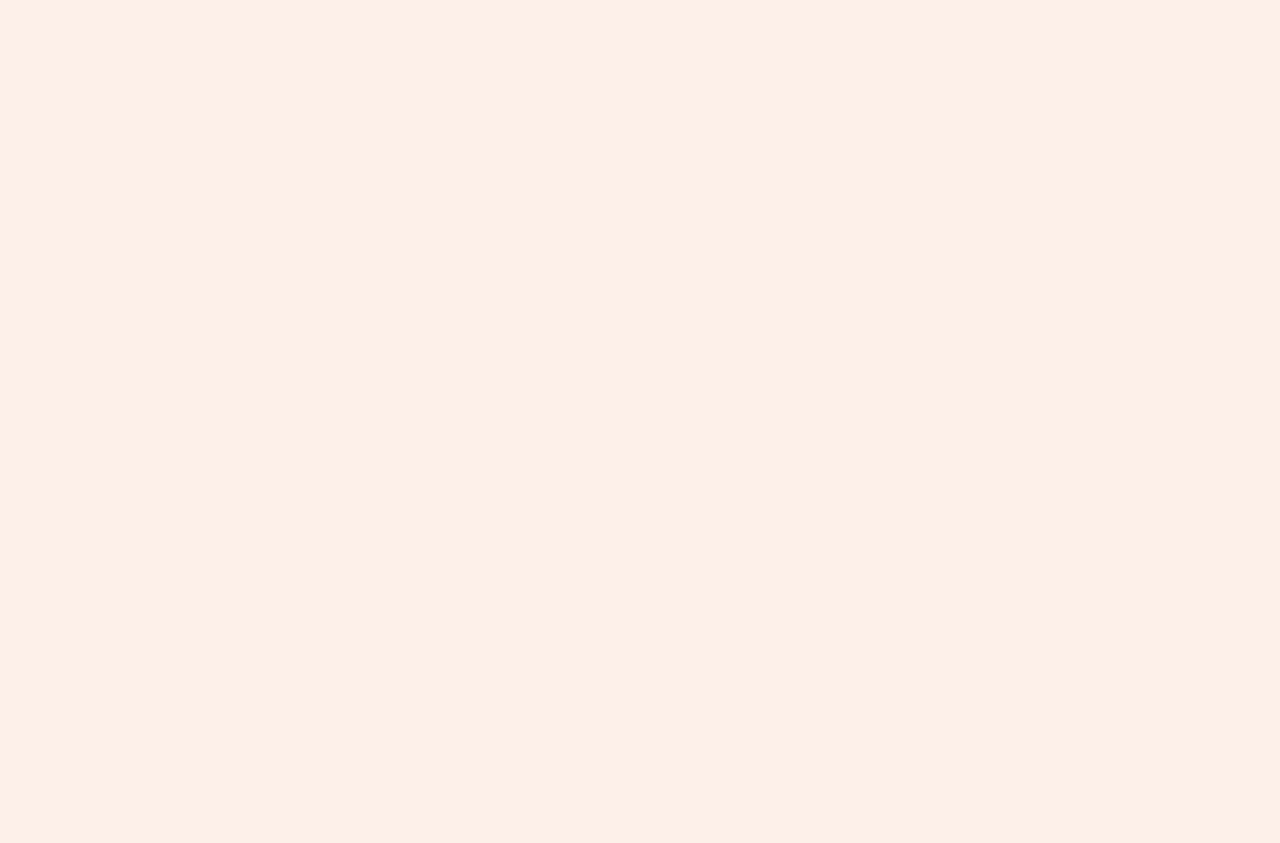
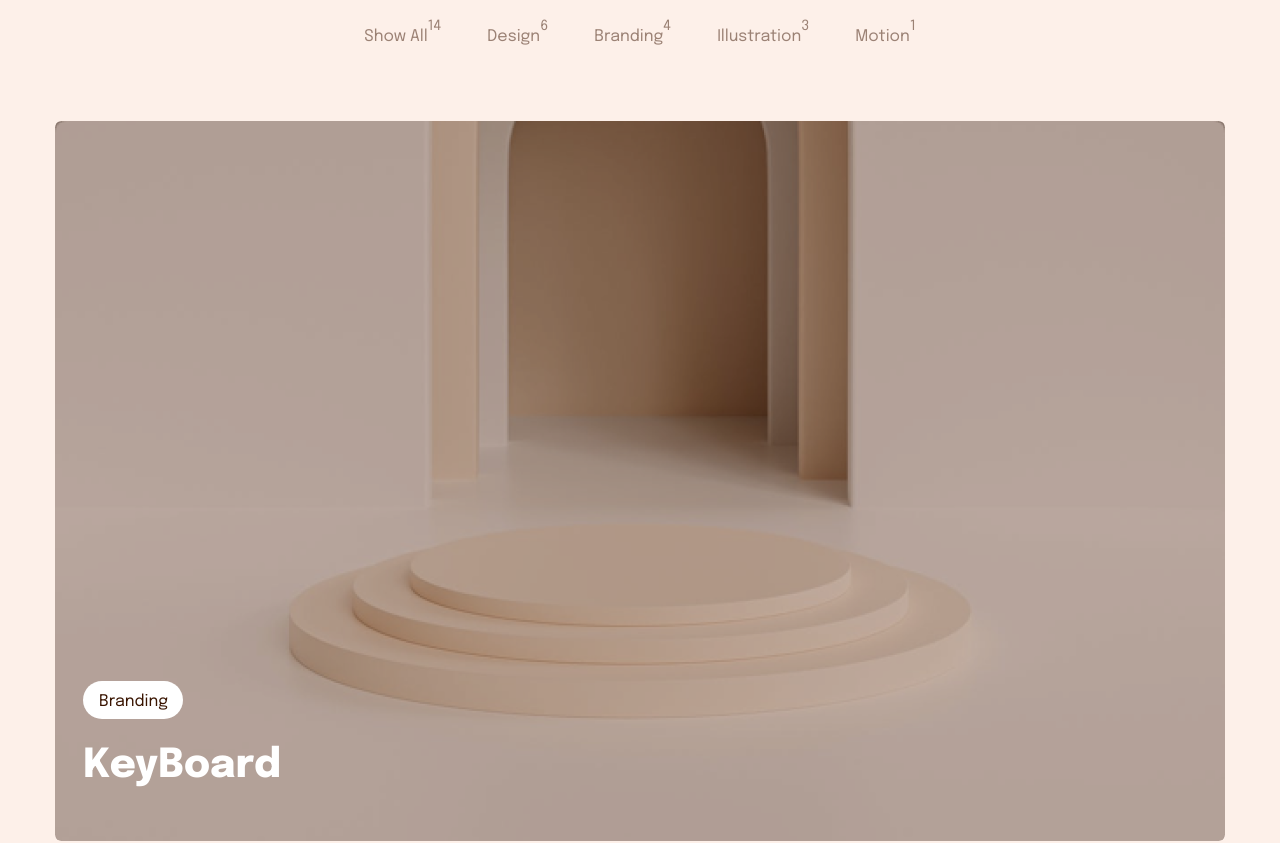
Before and after one commit to jgotawala-cci/CSS, a Vue app: page / in a window 1280 px wide. Shown: the part 460-1303 px from the top of the page. Before the commit the page ends 800 px from the top, so only its background shows below. Built offline with nearby package versions, Linux system fonts and the light colour scheme.

Commit message:
Tabs and grid styling completed

```diff
--- a/src/components/main/MainView.vue
+++ b/src/components/main/MainView.vue
@@ -1,19 +1,19 @@
 <template>
   <main>
     <banner-content />
-    <!-- <div class="container">
+    <div class="container">
       <tabs-view />
       <grid-view />
-      <pagination-view />
-      <contact-view />
-    </div> -->
+      <!-- <pagination-view />
+      <contact-view /> -->
+    </div>
   </main>
 </template>
 
 <script setup>
 import BannerContent from "./BannerContent.vue";
-// import TabsView from "./TabsView.vue";
-// import GridView from "./GridView.vue";
+import TabsView from "./TabsView.vue";
+import GridView from "./GridView.vue";
 // import PaginationView from "./PaginationView.vue";
 // import ContactView from "./ContactView.vue";
 </script>
--- a/src/components/main/TabsView.vue
+++ b/src/components/main/TabsView.vue
@@ -10,7 +10,7 @@
   <div class="dropdown" :class="{ active: showDropdown }">
     <section class="dropdown-view" @click="toggelDropdown">
       <label>{{ selected }}</label>
-      <img :src="dropDowndownImg" class="triangle" />
+      <img :src="dropDowndownImg" class="triangle" height="16" width="20" />
     </section>
     <div class="dropdown-content">
       <ul>
--- a/src/styles/css/styles.css
+++ b/src/styles/css/styles.css
@@ -341,3 +341,176 @@ button {
     display: inline;
   }
 }
+/* Tabs */
+/* line 4, ../sass/layout/_tabs.scss */
+main div nav {
+  display: none;
+}
+@media (min-width: 769px) {
+  /* line 4, ../sass/layout/_tabs.scss */
+  main div nav {
+    display: flex;
+    justify-content: center;
+    margin-top: 76px;
+    gap: 46px;
+  }
+  /* line 12, ../sass/layout/_tabs.scss */
+  main div nav a:hover {
+    color: var(--dark-brown);
+  }
+  /* line 15, ../sass/layout/_tabs.scss */
+  main div nav a sup {
+    font-size: 14px;
+    line-height: 1.71;
+    position: relative;
+    /* Enable positioning */
+    top: -5px;
+    /* Adjust the vertical position as needed */
+  }
+}
+/* line 24, ../sass/layout/_tabs.scss */
+main div .dropdown {
+  position: relative;
+}
+/* line 26, ../sass/layout/_tabs.scss */
+main div .dropdown .dropdown-view {
+  display: flex;
+  justify-content: space-between;
+  align-items: center;
+  color: rgba(57, 20, 0, 0.5);
+  background-color: #fff;
+  border: 1px solid #f3d1bf;
+  border-radius: 6px;
+  margin-top: 28px;
+  padding: 4.5px 16px;
+  position: relative;
+}
+/* line 38, ../sass/layout/_tabs.scss */
+main div .dropdown .dropdown-view label {
+  padding-top: 5px;
+}
+/* line 42, ../sass/layout/_tabs.scss */
+main div .dropdown .dropdown-view:hover {
+  cursor: pointer;
+  border: 1px solid #f7cc47;
+  color: #391400;
+}
+@media (min-width: 769px) {
+  /* line 24, ../sass/layout/_tabs.scss */
+  main div .dropdown {
+    display: none;
+  }
+}
+/* line 52, ../sass/layout/_tabs.scss */
+main div .dropdown-content {
+  width: 100%;
+  position: absolute;
+  z-index: 1;
+  background-color: #fff;
+  border-bottom-left-radius: 6px;
+  border-bottom-right-radius: 6px;
+  top: 100%;
+  left: 0;
+  max-height: 0;
+  /* Initially hide the dropdown */
+  overflow: hidden;
+  transition: max-height 0.5s ease;
+}
+/* line 66, ../sass/layout/_tabs.scss */
+main div .dropdown-content ul {
+  list-style: none;
+  margin: 0;
+  padding: 0;
+}
+/* line 70, ../sass/layout/_tabs.scss */
+main div .dropdown-content ul li {
+  height: 40px;
+  line-height: 2.7;
+  border-bottom: 1px solid #f38472;
+  padding-left: 16px;
+}
+/* line 75, ../sass/layout/_tabs.scss */
+main div .dropdown-content ul li a {
+  display: block;
+}
+/* line 77, ../sass/layout/_tabs.scss */
+main div .dropdown-content ul li a:hover {
+  color: #391400;
+}
+/* line 84, ../sass/layout/_tabs.scss */
+main div .dropdown.active .dropdown-content {
+  max-height: 250px;
+  /* Show the dropdown by setting max-height to a value */
+}
+
+/* line 89, ../sass/layout/_tabs.scss */
+.selected {
+  color: #391400;
+}
+
+/* Grid */
+/* line 3, ../sass/layout/_grid.scss */
+.grid-container {
+  display: grid;
+  gap: 32px;
+  /* Adjust the gap between grid items as needed */
+  place-items: center;
+  grid-template-columns: 1fr;
+  line-height: 0;
+  margin-top: 48px;
+}
+/* line 11, ../sass/layout/_grid.scss */
+.grid-container figure {
+  width: 100%;
+  position: relative;
+  margin: 0;
+}
+/* line 15, ../sass/layout/_grid.scss */
+.grid-container figure:hover {
+  opacity: 0.9;
+  cursor: pointer;
+}
+/* line 20, ../sass/layout/_grid.scss */
+.grid-container figure img {
+  width: 100%;
+  height: 416px;
+  object-fit: cover;
+  border-radius: 6px;
+}
+/* line 26, ../sass/layout/_grid.scss */
+.grid-container figure figcaption {
+  position: absolute;
+  bottom: 51px;
+  left: 28px;
+  line-height: 2;
+}
+/* line 31, ../sass/layout/_grid.scss */
+.grid-container figure figcaption span {
+  display: inline-block;
+  background-color: #fff;
+  padding: 5px 15px 1px 16px;
+  border-radius: 19px;
+}
+/* line 37, ../sass/layout/_grid.scss */
+.grid-container figure figcaption h2 {
+  margin-top: 23px;
+}
+@media (min-width: 769px) {
+  /* line 3, ../sass/layout/_grid.scss */
+  .grid-container {
+    grid-template-columns: 1fr 1fr;
+    /* Two columns of equal width */
+    grid-template-rows: 1fr auto;
+    /* One row with full width, and one row with two columns */
+    margin-top: 68px;
+  }
+  /* line 48, ../sass/layout/_grid.scss */
+  .grid-container figure:first-child {
+    grid-column: 1 / -1;
+    /* Span the full width of the grid */
+  }
+  /* line 52, ../sass/layout/_grid.scss */
+  .grid-container figure:first-child img {
+    height: 720px;
+  }
+}
--- /dev/null
+++ b/src/styles/sass/layout/_grid.scss
@@ -0,0 +1,56 @@
+/* Grid */
+
+.grid-container {
+  display: grid;
+  gap: 32px; /* Adjust the gap between grid items as needed */
+  place-items: center;
+  grid-template-columns: 1fr;
+  line-height: 0;
+  margin-top: 48px;
+
+  figure {
+    width: 100%;
+    position: relative;
+    margin: 0;
+    &:hover {
+      opacity: 0.9;
+      cursor: pointer;
+    }
+
+    img {
+      width: 100%;
+      height: 416px;
+      object-fit: cover;
+      border-radius: 6px;
+    }
+    figcaption {
+      position: absolute;
+      bottom: 51px;
+      left: 28px;
+      line-height: 2;
+      span {
+        display: inline-block;
+        background-color: $white;
+        padding: 5px 15px 1px 16px;
+        border-radius: 19px;
+      }
+      h2 {
+        margin-top: 23px;
+      }
+    }
+  }
+
+  @media (min-width: $screen-md) {
+    grid-template-columns: 1fr 1fr; /* Two columns of equal width */
+    grid-template-rows: 1fr auto; /* One row with full width, and one row with two columns */
+    margin-top: 68px;
+
+    figure:first-child {
+      grid-column: 1 / -1; /* Span the full width of the grid */
+    }
+
+    figure:first-child img {
+      height: 720px;
+    }
+  }
+}
--- a/src/styles/sass/layout/_layout.scss
+++ b/src/styles/sass/layout/_layout.scss
@@ -1,3 +1,5 @@
 @import "header";
 @import "banner";
+@import "tabs";
+@import "grid";
 @import "footer";
--- /dev/null
+++ b/src/styles/sass/layout/_tabs.scss
@@ -0,0 +1,91 @@
+/* Tabs */
+main {
+  div {
+    nav {
+      display: none;
+      @media (min-width: $screen-md) {
+        display: flex;
+        justify-content: center;
+        margin-top: 76px;
+        gap: 46px;
+        a {
+          &:hover {
+            color: var(--dark-brown);
+          }
+          sup {
+            font-size: 14px;
+            line-height: 1.71;
+            position: relative; /* Enable positioning */
+            top: -5px; /* Adjust the vertical position as needed */
+          }
+        }
+      }
+    }
+    .dropdown {
+      position: relative;
+      .dropdown-view {
+        display: flex;
+        justify-content: space-between;
+        align-items: center;
+        color: $transparent-dark-brown;
+        background-color: $white;
+        border: 1px solid $pale-apricot;
+        border-radius: $b-radius;
+        margin-top: 28px;
+        padding: 4.5px 16px;
+        position: relative;
+
+        label {
+          padding-top: 5px;
+        }
+
+        &:hover {
+          cursor: pointer;
+          border: 1px solid $yellow;
+          color: $dark-brown;
+        }
+      }
+      @media (min-width: $screen-md) {
+        display: none;
+      }
+    }
+    .dropdown-content {
+      width: 100%;
+      position: absolute;
+      z-index: 1;
+      background-color: $white;
+      border-bottom-left-radius: $b-radius;
+      border-bottom-right-radius: $b-radius;
+
+      top: 100%;
+      left: 0;
+      max-height: 0; /* Initially hide the dropdown */
+      overflow: hidden;
+      transition: max-height $transition-delay ease;
+
+      ul {
+        list-style: none;
+        margin: 0;
+        padding: 0;
+        li {
+          height: 40px;
+          line-height: 2.7;
+          border-bottom: 1px solid $orange;
+          padding-left: 16px;
+          a {
+            display: block;
+            &:hover {
+              color: $dark-brown;
+            }
+          }
+        }
+      }
+    }
+    .dropdown.active .dropdown-content {
+      max-height: 250px; /* Show the dropdown by setting max-height to a value */
+    }
+  }
+}
+.selected {
+  color: $dark-brown;
+}
```
